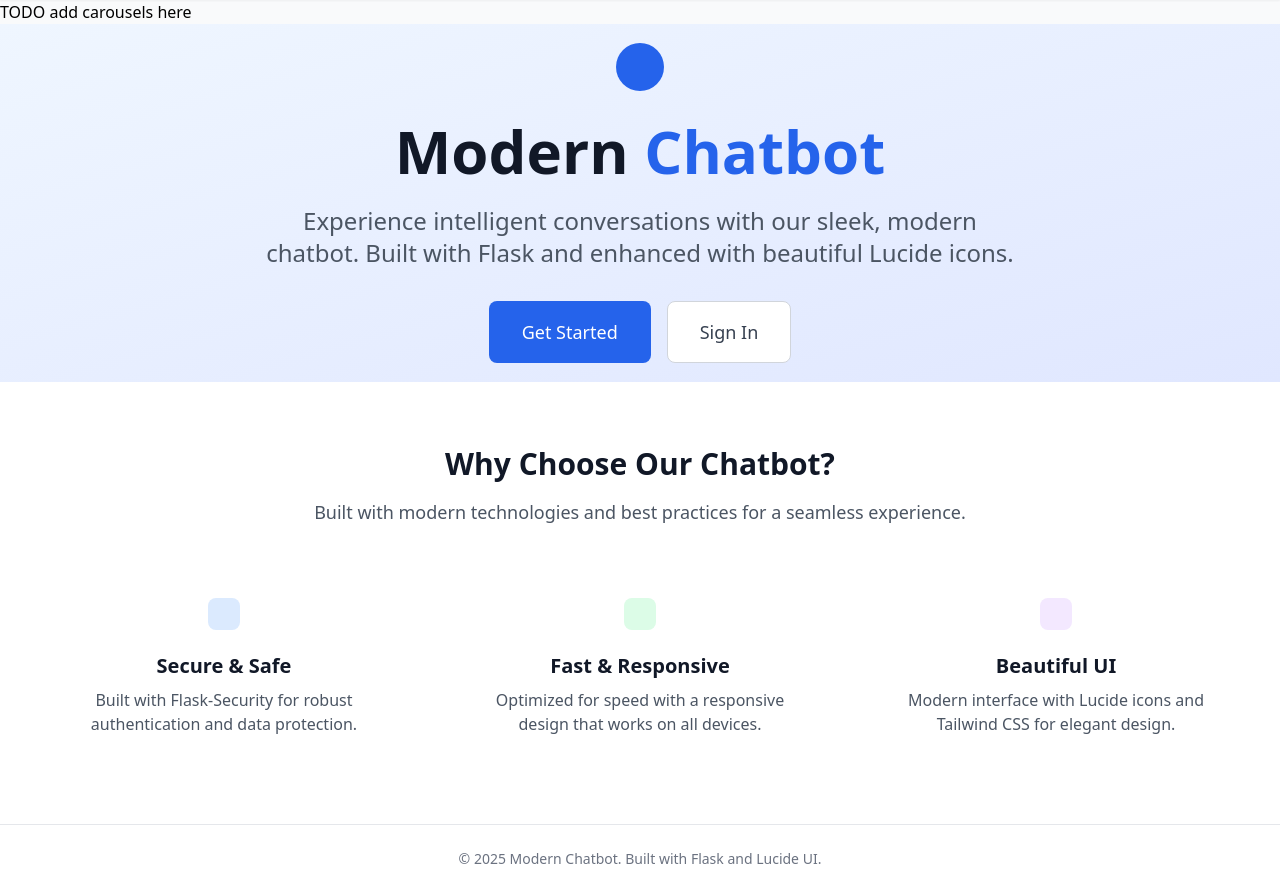
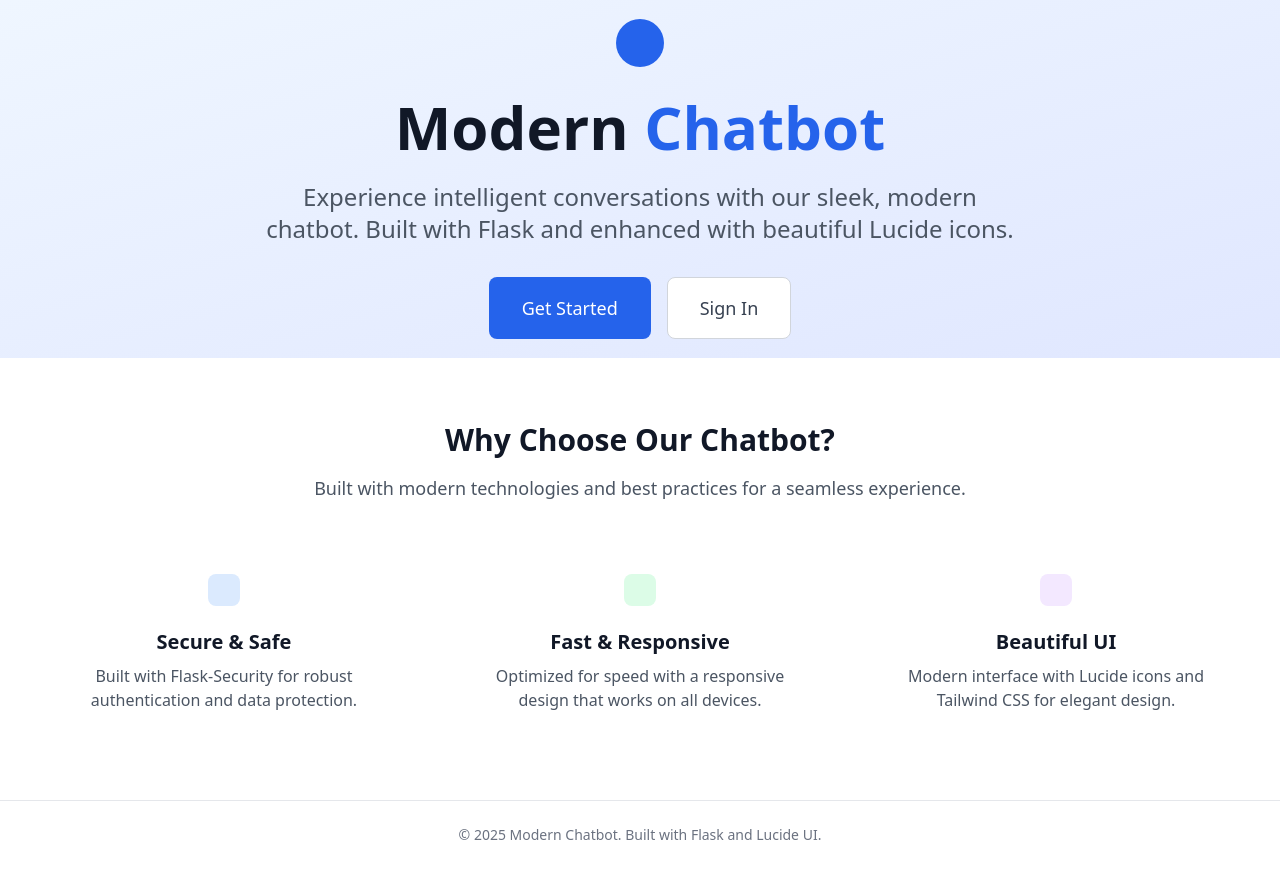
Before and after one commit to abnasity/Chatbot, a Flask app: template app/templates/index.html in a window 1280 px wide. Shown: the part 65-958 px from the top of the page. After the commit the page ends 905 px from the top, so only its background shows below. Run offline with Flask 3, Linux system fonts and the light colour scheme; the template is opened without the code that fills it, so the values that code supplies are empty; some libraries are stand-ins or nearby versions.

Commit message:
adremove TODO

```diff
--- a/app/templates/index.html
+++ b/app/templates/index.html
@@ -3,8 +3,6 @@
 {% block title %}Welcome to Modern Chatbot{% endblock %}
 
 {% block content %}
-
-TODO add carousels here
 
 <div class="min-h-screen flex flex-col">
     <!-- Hero Section -->
```
